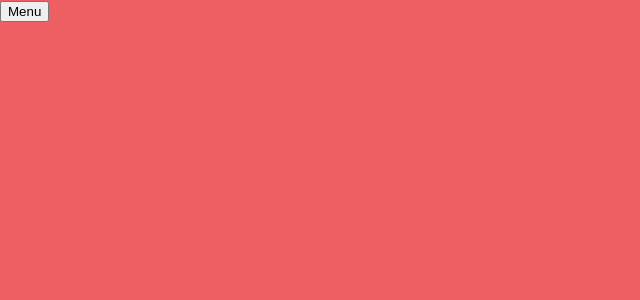
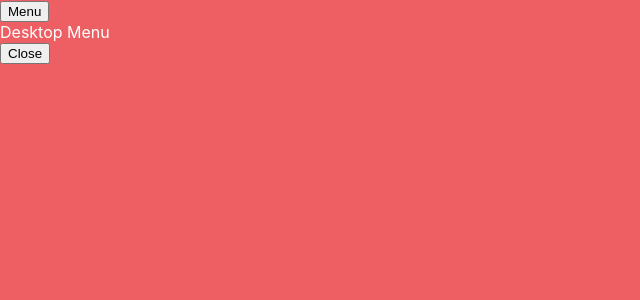
Before and after one commit to ldrobnik/react-animated-menu, a React (Create React App) app: page / in a window 1280 px wide. Both pictures are taken after a click on the button "Menu". Shown: the top 300 px of the page, without its empty margins (0-640 px from the left). Built offline with nearby package versions, Linux system fonts and the light colour scheme.

Commit message:
Remove redundant code from Home.js

```diff
--- a/src/containers/Home/Home.js
+++ b/src/containers/Home/Home.js
@@ -28,20 +28,12 @@ function Home(props) {
     // Specifies the current window width
     const [windowWidth, setWindowWidth] = useState(window.innerWidth);
 
-    // Specifies whether the menu is visible
-    const [menuVisible, setMenuVisible] = useState(false);
-
     // Specifies menu transition
     const [showMenu, setShowMenu] = useState(false);
 
     // Updates the window width
     const handleWindowSizeChange = () => {
         setWindowWidth(window.innerWidth);
-    };
-
-    // Hides the menu
-    const handleMenuHiding = () => {
-        setMenuVisible(false);
     };
 
     // Add an event listener to monitor the screen width and remove the listener when the component unmounts
@@ -57,7 +49,7 @@ function Home(props) {
     const isMobile = windowWidth <= 500;
 
     // A constant specifying whether and which menu (mobile or desktop) should be displayed
-    const menu = menuVisible ? (isMobile ? <MobileMenu hideMenu={handleMenuHiding}/> : <DesktopMenu hideMenu={handleMenuHiding}/>) : null;
+    const menu = isMobile ? <MobileMenu hideMenu={() => setShowMenu(false)}/> : <DesktopMenu hideMenu={() => setShowMenu(false)}/>;
 
     return (
         <React.Fragment>
@@ -70,7 +62,7 @@ function Home(props) {
                         ...defaultStyle,
                         ...transitionStyles[state]
                     }}>
-                        {menu}
+                        <div>{menu}</div>
                     </div>
 
                 )}
```
